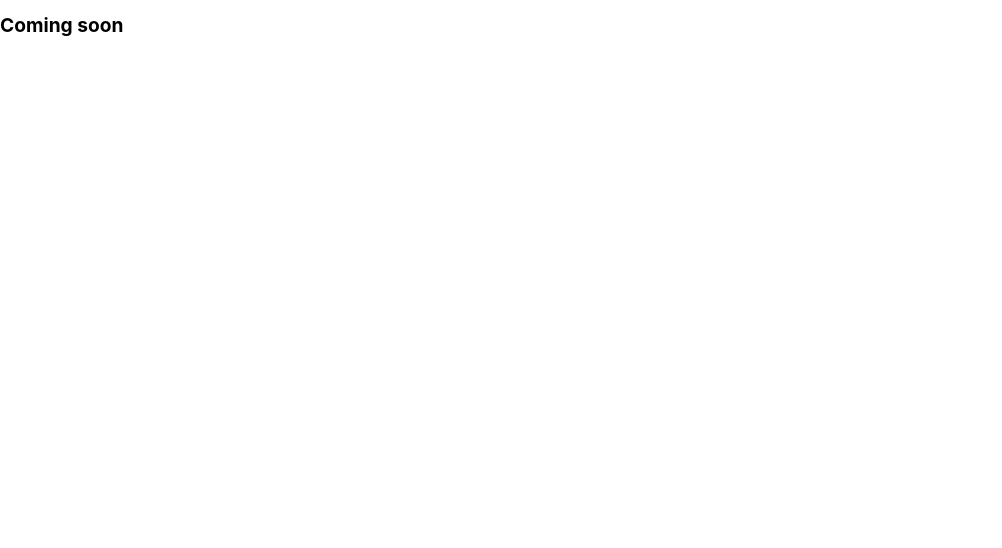
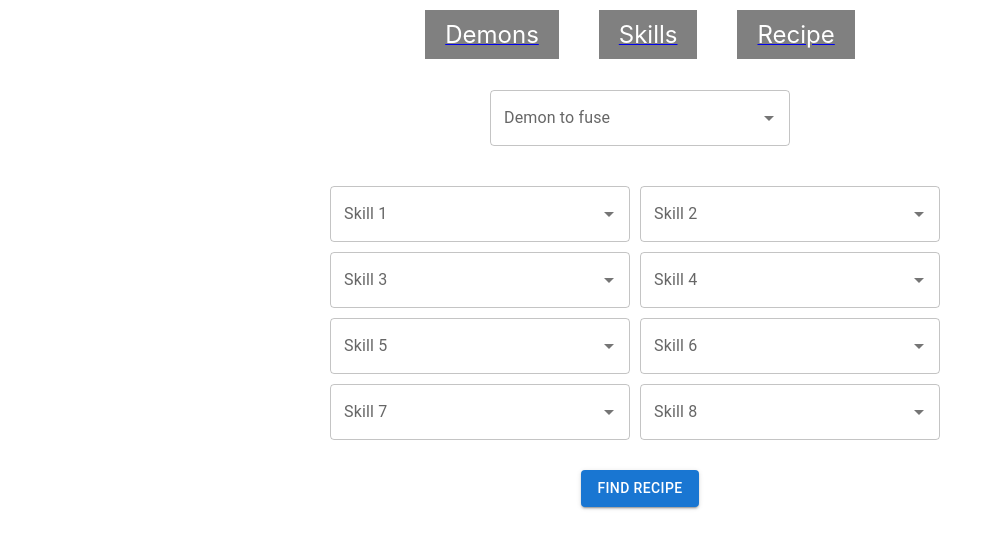
Before and after one commit to Achamoth/smt-calculator, a React (Create React App) app: page /recipe in a window 1280 px wide. Shown: the top 548 px of the page, without its empty margins (0-1002 px from the left). Built offline with nearby package versions, Linux system fonts and the light colour scheme.

Commit message:
Some styling + fusion recipe page UI

```diff
--- a/package.json
+++ b/package.json
@@ -1,9 +1,12 @@
 {
-  "type":"module",
+  "type": "module",
   "name": "smt-calculator",
   "version": "0.1.0",
   "private": true,
   "dependencies": {
+    "@emotion/react": "^11.6.0",
+    "@emotion/styled": "^11.6.0",
+    "@mui/material": "^5.1.0",
     "@testing-library/jest-dom": "^5.11.4",
     "@testing-library/react": "^11.1.0",
     "@testing-library/user-event": "^12.1.10",
--- a/src/DemonTable.js
+++ b/src/DemonTable.js
@@ -88,9 +88,11 @@ export function DemonTable(props) {
     .sort((d1, d2) => compareDemons(d1, d2, sort));
 
   return (
+    <div>
       <div className="centeredContainer">
-      <div className="demonTableContents">
         <NavBar />
+      </div>
+      <div className="centeredContainer">
         <div>
           <label>
             Search:
@@ -101,8 +103,8 @@ export function DemonTable(props) {
             />
           </label>
         </div>
-        <br />
-        <div>
+      </div>
+      <div className="centeredContainer">
         <table className="demonTable">
           <tbody>
             <tr>
@@ -174,6 +176,5 @@ export function DemonTable(props) {
         </table>
       </div>
     </div>
-    </div>
   );
 }
--- /dev/null
+++ b/src/FusionRecipe.css
@@ -0,0 +1,9 @@
+.skillSelection {
+    margin-right: 10px;
+    display: inline-block;
+    padding-bottom: 10px;
+}
+
+.demonSelection {
+    padding-bottom: 10px;
+}
--- a/src/FusionRecipe.js
+++ b/src/FusionRecipe.js
@@ -1,5 +1,126 @@
+import { Autocomplete, TextField, Button } from "@mui/material";
+import { NavBar } from "./NavBar.js";
+import { get_all_skills, parse_demons } from "./utils/demon_utils.js";
+import "./FusionRecipe.css";
+
 export function FusionRecipe(props) {
-    return (
-        <h1>Coming soon</h1>
-    );
+  const skills = get_all_skills().map((s) => s.name);
+  const demons = parse_demons();
+  const demonOptions = demons.filter((d) => {
+    return { label: `${d.race} ${d.name}`, name: d.name };
+  });
+
+  return (
+    <div>
+      <div className="centeredContainer">
+        <div>
+          <NavBar />
+        </div>
+        <br />
+      </div>
+      <div className="centeredContainer">
+        <div className="demonSelection">
+          <Autocomplete
+            className="demonSelection"
+            disablePortal
+            id="demonSelection"
+            options={demonOptions}
+            sx={{ width: 300 }}
+            renderInput={(params) => (
+              <TextField {...params} label="Demon to fuse" />
+            )}
+          />
+        </div>
+      </div>
+      <div className="centeredContainer">
+        <div className="skillSelectionPair">
+          <Autocomplete
+            className="skillSelection"
+            disablePortal
+            id="skillSelection1"
+            options={skills}
+            sx={{ width: 300 }}
+            renderInput={(params) => <TextField {...params} label="Skill 1" />}
+          />
+          <Autocomplete
+            className="skillSelection"
+            disablePortal
+            id="skillSelection2"
+            options={skills}
+            sx={{ width: 300 }}
+            renderInput={(params) => <TextField {...params} label="Skill 2" />}
+          />
+          <div className="skillSelectionPair">
+            <Autocomplete
+              className="skillSelection"
+              disablePortal
+              id="skillSelection3"
+              options={skills}
+              sx={{ width: 300 }}
+              renderInput={(params) => (
+                <TextField {...params} label="Skill 3" />
+              )}
+            />
+            <Autocomplete
+              className="skillSelection"
+              disablePortal
+              id="skillSelection4"
+              options={skills}
+              sx={{ width: 300 }}
+              renderInput={(params) => (
+                <TextField {...params} label="Skill 4" />
+              )}
+            />
+          </div>
+          <div className="skillSelectionPair">
+            <Autocomplete
+              className="skillSelection"
+              disablePortal
+              id="skillSelection5"
+              options={skills}
+              sx={{ width: 300 }}
+              renderInput={(params) => (
+                <TextField {...params} label="Skill 5" />
+              )}
+            />
+            <Autocomplete
+              className="skillSelection"
+              disablePortal
+              id="skillSelection6"
+              options={skills}
+              sx={{ width: 300 }}
+              renderInput={(params) => (
+                <TextField {...params} label="Skill 6" />
+              )}
+            />
+          </div>
+          <div className="skillSelectionPair">
+            <Autocomplete
+              className="skillSelection"
+              disablePortal
+              id="skillSelection7"
+              options={skills}
+              sx={{ width: 300 }}
+              renderInput={(params) => (
+                <TextField {...params} label="Skill 7" />
+              )}
+            />
+            <Autocomplete
+              className="skillSelection"
+              disablePortal
+              id="skillSelection8"
+              options={skills}
+              sx={{ width: 300 }}
+              renderInput={(params) => (
+                <TextField {...params} label="Skill 8" />
+              )}
+            />
+          </div>
+        </div>
+      </div>
+      <div className="centeredContainer">
+        <Button className="findRecipeButton" variant="contained">Find Recipe</Button>
+      </div>
+    </div>
+  );
 }
--- a/src/Skills.css
+++ b/src/Skills.css
@@ -1,7 +1,3 @@
-.skillTableContents {
-    display: block;
-}
-
 .skillTable {
   border: 2px solid black;
   border-collapse: collapse;
--- a/src/Skills.js
+++ b/src/Skills.js
@@ -33,9 +33,9 @@ export function Skills(props) {
   return (
     <div>
       <div className="centeredContainer">
-        <div className="skillTableContents">
         <NavBar />
-          <div>
+      </div>
+      <div className="centeredContainer">
         <label>
           Search:
           <input
@@ -46,8 +46,6 @@ export function Skills(props) {
         </label>
       </div>
       <br />
-        </div>
-      </div>
       <div>
         <table className="skillTable">
           <tbody>
```
Also changed, not shown: 1 other file (tests, documents, lock files or other folders). Lines whose indentation alone changed are shown as unchanged.
